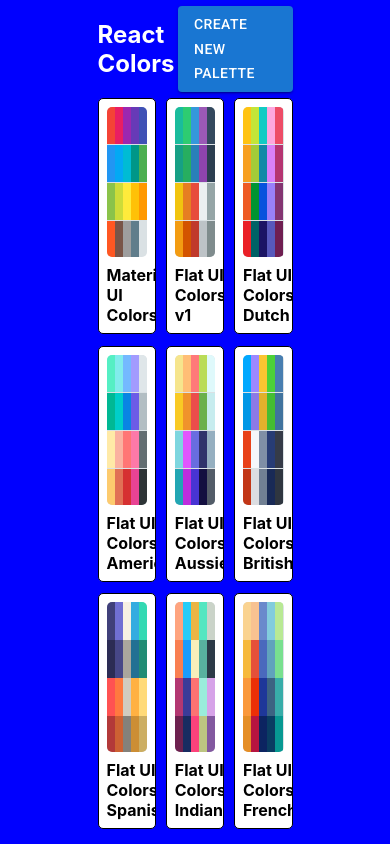
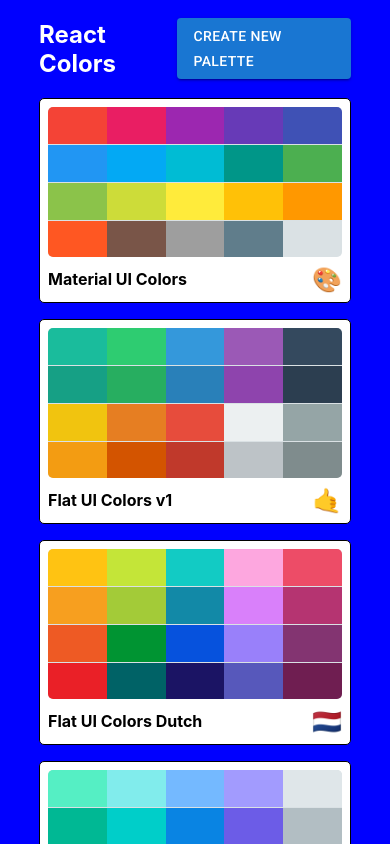
Before and after one commit to KSSidhu/colors-box-v2, a React (Vite) app: page / in a window 390 px wide. Shown: the top 844 px of the page. Built offline with nearby package versions, Linux system fonts and the light colour scheme.

Commit message:
Make PaletteList responsive
- Add breakpoint styling to accomodate diff screen sizes

```diff
--- a/src/palette/PaletteList.tsx
+++ b/src/palette/PaletteList.tsx
@@ -31,7 +31,7 @@ function PaletteList() {
     )
 }
 
-const useStyles = makeStyles({
+const useStyles = makeStyles((theme) => ({
     root: {
         backgroundColor: "blue",
         height: "100vh",
@@ -45,6 +45,12 @@ const useStyles = makeStyles({
         alignItems: "flex-start",
         flexDirection: "column",
         flexWrap: "wrap",
+        [theme.breakpoints.down("xl")]: {
+            width: "80%",
+        },
+        [theme.breakpoints.down("xs")]: {
+            width: "75%",
+        },
     },
     nav: {
         display: "flex",
@@ -58,8 +64,15 @@ const useStyles = makeStyles({
         width: "100%",
         display: "grid",
         gridTemplateColumns: "repeat(3, 30%)",
-        gridGap: "5%",
+        gridGap: "2.5rem",
+        [theme.breakpoints.down("md")]: {
+            gridTemplateColumns: "repeat(2, 50%)",
+        },
+        [theme.breakpoints.down("sm")]: {
+            gridTemplateColumns: "repeat(1, 100%)",
+            gridGap: "1rem",
+        },
     },
-})
+}))
 
 export default PaletteList
```
